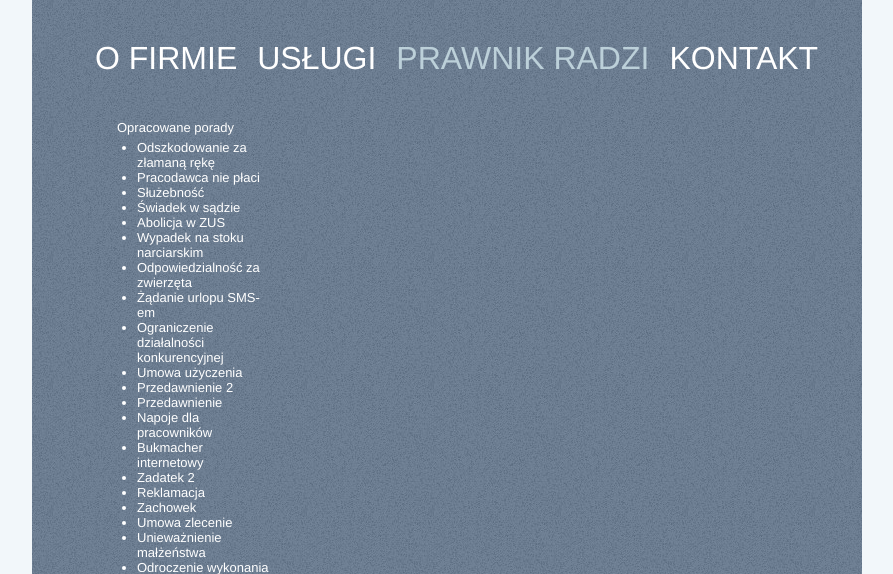
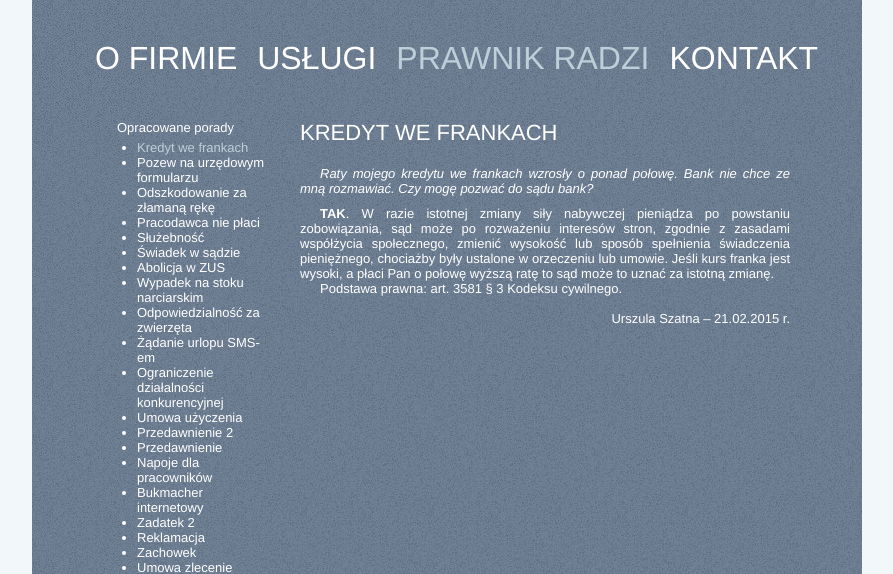
Before and after one commit to maciej-rosiek/www, a PHP site: a page that uses urszulaszatna/prawnik-radzi.php in a window 1280 px wide. Shown: the top 574 px of the page, without its empty margins (193-1086 px from the left). Run offline with PHP 8.4, Linux system fonts and the light colour scheme; data that the repository does not hold is empty.

Commit message:
Aktualizacja

```diff
--- a/urszulaszatna/prawnik-radzi.php
+++ b/urszulaszatna/prawnik-radzi.php
@@ -42,7 +42,9 @@
 		"swiadek-w-sadzie" => "Świadek w sądzie",
 		"sluzebnosc" => "Służebność",
 		"pracodawca-nie-placi" => "Pracodawca nie płaci",
-                "odszkodowanie-za-zlamana-reke" => "Odszkodowanie za złamaną rękę"
+                "odszkodowanie-za-zlamana-reke" => "Odszkodowanie za złamaną rękę",
+                "pozew-na-urzedowym-formularzu" => "Pozew na urzędowym formularzu",
+                "kredyt-we-frankach" => "Kredyt we frankach"
 	);
 	$art = $_GET['art'];
 	if ($art == '') $art = key( array_slice( $porady, -1, 1, TRUE ) );
@@ -58,6 +60,18 @@
 </div>
 <div class="right-content">
   <h2><?=mb_convert_case($porady[$art], MB_CASE_UPPER, "UTF-8")?></h2>
+  <?if ($art == "kredyt-we-frankach"):?>
+	<p class="question">Raty mojego kredytu we frankach wzrosły o ponad połowę. Bank nie chce ze mną rozmawiać. Czy mogę pozwać do sądu bank?</p>
+	<p><b>TAK</b>. W razie istotnej zmiany siły nabywczej pieniądza po powstaniu zobowiązania, sąd może po rozważeniu interesów stron, zgodnie z zasadami współżycia społecznego, zmienić wysokość lub sposób spełnienia świadczenia pieniężnego, chociażby były ustalone w orzeczeniu lub umowie. Jeśli kurs franka jest wysoki, a płaci Pan o połowę wyższą ratę to sąd może to uznać za istotną zmianę.</p>
+	<p>Podstawa prawna: art. 3581 § 3 Kodeksu cywilnego.</p>
+    <p class="signature">Urszula Szatna – 21.02.2015 r.</p>
+  <?endif?>
+  <?if ($art == "pozew-na-urzedowym-formularzu"):?>
+      <p class="question">Złożyłem do sądu pracy pozew o zapłatę 5 000 zł. Sąd wezwał mnie do złożenia pozwu na urzędowym formularzu. Czy koniecznie należy wypełnić formularz, aby sprawa została rozpoznana?</p>
+      <p><b>TAK</b>. Sprawy  z zakresu prawa pracy, w których wartość przedmiotu sporu nie przekracza 10 000 zł, rozpoznawane są w postępowaniu uproszczonym, jeśli roszczenie wynika z umowy. Postępowanie to jest obligatoryjne, zatem sąd nie może odstąpić od rozpoznania sprawy w tym trybie. W postępowaniu uproszczonym pisma procesowe muszą być wnoszone przez strony na urzędowych formularzach. Formularz musi być wypełniony dokładnie, tak jak wynika to z pouczeń znajdujących się w jego treści.  Jeżeli pozew nie zostanie złożony na urzędowym formularzu to powód zostanie wezwany do jego uzupełnienia lub poprawienia w terminie tygodniowym pod rygorem zwrotu pozwu.</p>
+      <p>Podstawa prawna: art. 505  kodeksu postępowania cywilnego.</p>
+      <p class="signature">Urszula Szatna – 31.03.2015 r.</p>
+  <?endif?>
   <?if ($art == "odszkodowanie-za-zlamana-reke"):?>
 	<p class="question">W styczniu poślizgnęłam się na nieodśnieżonych i oblodzonych schodach Urzędu Miasta. Czy mogę uzyskać od Urzędu Miasta odszkodowanie za doznane urazy?</p>
 	<p><b>TAK</b>. Do właściciela terenu, a w tym przypadku do Miasta należy utrzymanie porządku i odśnieżanie. W tej sytuacji należy wysłać do Urzędu Miasta wezwanie do zapłaty zadośćuczynienia za doznaną krzywdę-złamanie ręki oraz odszkodowanie za poniesione koszty leczenia. Miasto z pewnością jest ubezpieczone i zapewne zgłosi szkodę firmie ubezpieczeniowej. Jeśli firma ubezpieczeniowa wyda negatywną decyzję lub zaniży kwotę odszkodowania, to pozostaje wniesienie pozwu do sądu.</p>
```
